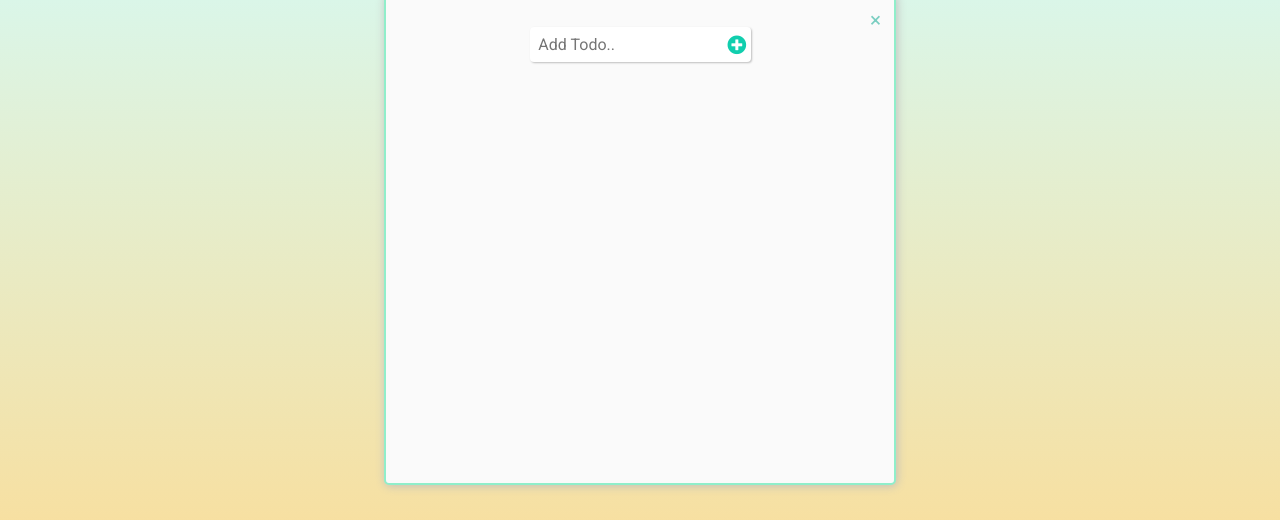
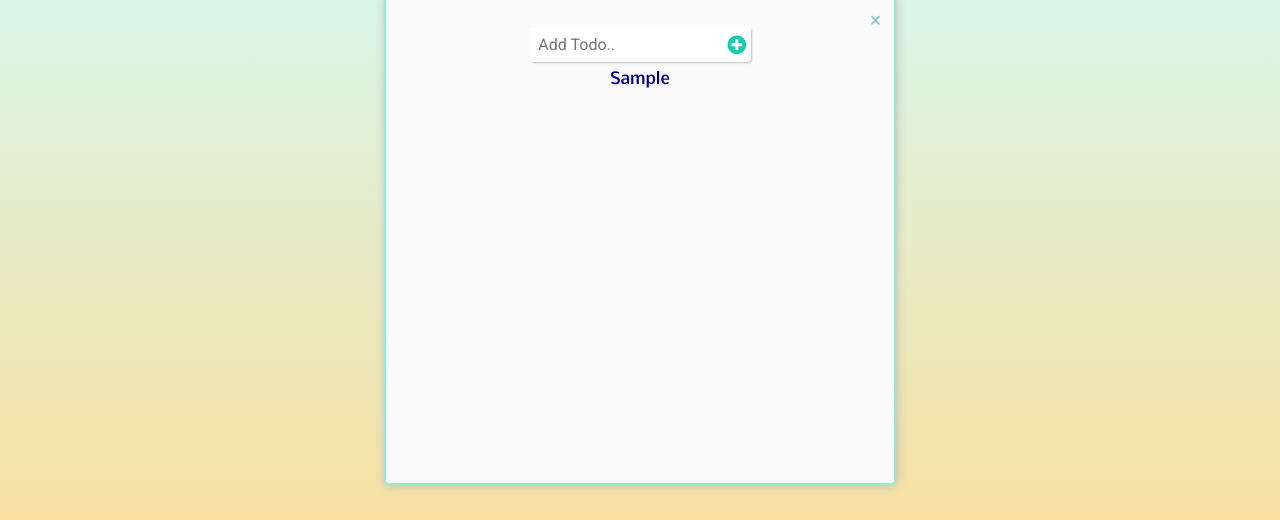
Before and after one commit to sheryl31/Todo-React-App, a React (Create React App) app: page / in a window 1280 px wide. Both pictures are taken after typing "Sample" into the empty fields and a click on the button 754 px from the left and 185 px from the top of the page. Shown: the part 167-687 px from the top of the page. Built offline with nearby package versions, Linux system fonts and the light colour scheme.

Commit message:
edit lists again, mark as complete or delete

```diff
--- a/public/index.html
+++ b/public/index.html
@@ -10,7 +10,7 @@
       content="Web site created using create-react-app"
     />
     <link href="https://fonts.googleapis.com/css?family=Roboto" rel="stylesheet">
-    <link href="https://fonts.googleapis.com/css?family=Fira+Sans" rel="stylesheet">
+    <link href="https://fonts.googleapis.com/css2?family=Nobile:wght@500&display=swap" rel="stylesheet">
     <link
     rel="stylesheet"
     href="https://cdnjs.cloudflare.com/ajax/libs/font-awesome/5.12.1/css/all.min.css"
--- a/src/App.css
+++ b/src/App.css
@@ -81,6 +81,7 @@ input[type="text"] {
   align-items: center;
   overflow-y: scroll;
   overflow-x: hidden;
+  scroll-behavior: smooth;
   height: 50vh;
 }
 
@@ -153,7 +154,7 @@ input[type="text"] {
   background-color: rgba(0, 0, 0, 0.25);
 }
 
-.modal_content {
+.popup_content {
   background-color: rgb(250, 250, 250);
   position: absolute;
   top: 20%;
@@ -183,3 +184,32 @@ input[type="text"] {
   position: relative;
   margin-top: 1.2rem;
 }
+
+.formatLists-todo-container {
+  background-color: rgb(250, 250, 250);
+  padding: 1rem;
+  margin-bottom: 1rem;
+  border-radius: 5px;
+  border: 2px solid rgb(144, 238, 202);
+  box-shadow: 1px 1px 10px rgb(190, 190, 190);
+  width: 50vh;
+}
+.format-list-container {
+  padding: 1rem;
+  display: flex;
+  flex-wrap: wrap;
+  scroll-behavior: smooth;
+  justify-content: space-around;
+}
+
+.hide-window {
+  display: none;
+  pointer-events: none;
+  visibility: hidden;
+}
+
+.title-todolist {
+  text-align: center;
+  font-family: "Nobile", sans-serif;
+  margin-bottom: 1rem;
+}
--- a/src/App.js
+++ b/src/App.js
@@ -2,20 +2,16 @@ import React, { useState, useEffect } from "react";
 import "./App.css";
 import AddListForm from "./components/AddListForm";
 import Popup from "./components/Popup";
+import TodoList from "./components/TodoList";
 
 function App() {
   const [formatLists, setFormatLists] = useState([]);
   const [todos, setTodos] = useState([]);
   const [seen, setSeen] = useState(false);
-
-  useEffect(() => {
-    getLocalTodos();
-  }, []);
-
-  useEffect(() => {
-    saveLocalTodos();
-    console.log("save localtodos");
-  }, [formatLists, seen]);
+  const [todoContainerToggle, setTodoContainerToggle] = useState(false);
+  const [activeID, setActiveID] = useState(null);
+  const [edit, setEdit] = useState(false);
+  const [currentList, setCurrentList] = useState(formatLists[0]);
 
   const saveLocalTodos = () => {
     localStorage.setItem("formatLists", JSON.stringify(formatLists));
@@ -32,8 +28,71 @@ function App() {
   const togglePop = () => {
     setSeen(!seen);
     setTodos([]);
-    console.log("togglePop");
+    setTodoContainerToggle(!todoContainerToggle);
   };
+
+  const deleteEmpty = () => {
+    setFormatLists(formatLists.filter((el) => el.todos.length > 0));
+  };
+
+  const toggleEdit = () => {
+    if (currentList && currentList.length > 0) {
+      setEdit(!edit);
+      setTodoContainerToggle(!todoContainerToggle);
+    }
+  };
+
+  const editFormatList = (id) => {
+    let formatList = formatLists.filter((item) => item.id === id);
+    if (formatList && formatList.length > 0) {
+      setCurrentList(formatList);
+      setTodos(formatList[0].todos);
+    }
+    toggleEdit();
+  };
+
+  const updateFormatLists = () => {
+    if (!todos.length && !todoContainerToggle) return;
+
+    console.log("=================");
+    console.log("updateFormatLists ID ", activeID);
+    console.log("formatLists ", formatLists);
+    console.log("todos ", todos);
+    console.log("=================");
+    if (activeID === null) return;
+
+    setFormatLists(
+      formatLists.map((item) => {
+        if (item.id === activeID) {
+          return {
+            ...item,
+            todos: [...todos],
+          };
+        }
+        return item;
+      })
+    );
+  };
+
+  const updateCurrentList = () => {
+    let formatList = formatLists.filter((item) => item.id === activeID);
+    if (formatList && formatList.length > 0) {
+      setCurrentList(formatList);
+    }
+  };
+
+  useEffect(() => {
+    getLocalTodos();
+  }, []);
+
+  useEffect(() => {
+    updateFormatLists();
+  }, [todos]);
+
+  useEffect(() => {
+    saveLocalTodos();
+    updateCurrentList();
+  }, [formatLists]);
 
   return (
     <div className="App">
@@ -43,22 +102,56 @@ function App() {
       <AddListForm
         formatLists={formatLists}
         setFormatLists={setFormatLists}
-        todos={todos}
-        setTodos={setTodos}
         togglePop={togglePop}
       />
 
       {seen ? (
         <Popup
-          key={formatLists[formatLists.length - 1].id}
+          key={1}
           togglePop={togglePop}
           todos={todos}
           setTodos={setTodos}
           formatTodo={formatLists[formatLists.length - 1]}
-          formatLists={formatLists}
-          setFormatLists={setFormatLists}
+          todoContainerToggle={todoContainerToggle}
+          deleteEmpty={deleteEmpty}
+          setActiveID={setActiveID}
+          editFormatList={editFormatList}
         />
       ) : null}
+      <div className="test">
+        <div
+          className={
+            todoContainerToggle ? `hide-window` : `format-list-container`
+          }
+        >
+          {!seen
+            ? formatLists.map((item) => (
+                <TodoList
+                  key={item.id}
+                  todos={item.todos}
+                  setTodos={setTodos}
+                  todoContainerToggle={todoContainerToggle}
+                  setActiveID={setActiveID}
+                  editFormatList={editFormatList}
+                  formatTodo={item}
+                />
+              ))
+            : null}
+        </div>
+        {edit ? (
+          <Popup
+            key={1}
+            togglePop={toggleEdit}
+            todos={currentList[0].todos}
+            setTodos={setTodos}
+            formatTodo={currentList[0]}
+            todoContainerToggle={todoContainerToggle}
+            deleteEmpty={deleteEmpty}
+            editFormatList={editFormatList}
+            setActiveID={setActiveID}
+          />
+        ) : null}
+      </div>
     </div>
   );
 }
--- a/src/components/Form.js
+++ b/src/components/Form.js
@@ -1,11 +1,7 @@
-import React, { useEffect, useState } from "react";
+import React, { useState } from "react";
 
-const Form = ({ todos, setTodos, formatLists, setFormatLists, formatTodo }) => {
+const Form = ({ todos, setTodos, formatTodo, setActiveID }) => {
   const [inputText, setInputText] = useState("");
-
-  useEffect(() => {
-    mapFormatTodo();
-  }, [todos]);
 
   const inputTextHandler = (e) => {
     setInputText(e.target.value);
@@ -13,26 +9,15 @@ const Form = ({ todos, setTodos, formatLists, setFormatLists, formatTodo }) => {
 
   const submitListHandler = (e) => {
     e.preventDefault();
-    setTodos([
-      ...todos,
-      { text: inputText, completed: false, id: Math.random() * 1000 },
-    ]);
+    if (inputText.length > 0) {
+      setTodos([
+        ...todos,
+        { text: inputText, completed: false, id: Math.random() * 1000 },
+      ]);
+      setInputText("");
 
-    setInputText("");
-  };
-
-  const mapFormatTodo = () => {
-    setFormatLists(
-      formatLists.map((item) => {
-        if (item.id === formatTodo.id) {
-          return {
-            ...item,
-            todos: [...todos],
-          };
-        }
-        return item;
-      })
-    );
+      if (formatTodo) setActiveID(formatTodo.id);
+    }
   };
 
   return (
--- a/src/components/Popup.js
+++ b/src/components/Popup.js
@@ -7,17 +7,20 @@ const Popup = ({
   todos,
   setTodos,
   formatTodo,
-  formatLists,
-  setFormatLists,
+  todoContainerToggle,
+  deleteEmpty,
+  setActiveID,
+  editFormatList,
 }) => {
   const handleClick = () => {
     togglePop();
+    deleteEmpty();
     console.log("handleClick");
   };
 
   return (
     <div className="modal">
-      <div className="modal_content">
+      <div className="popup_content">
         <span className="close" onClick={handleClick}>
           &times;
         </span>
@@ -25,11 +28,18 @@ const Popup = ({
           <Form
             todos={todos}
             setTodos={setTodos}
-            formatLists={formatLists}
-            setFormatLists={setFormatLists}
+            formatTodo={formatTodo}
+            setActiveID={setActiveID}
+          />
+          <TodoList
+            key={formatTodo.id}
+            todos={todos}
+            setTodos={setTodos}
+            todoContainerToggle={todoContainerToggle}
+            setActiveID={setActiveID}
+            editFormatList={editFormatList}
             formatTodo={formatTodo}
           />
-          <TodoList todos={todos} setTodos={setTodos} />
         </div>
       </div>
     </div>
--- a/src/components/Todo.js
+++ b/src/components/Todo.js
@@ -1,9 +1,9 @@
-import React from "react";
+import React, { useCallback } from "react";
 
 const Todo = ({ todos, setTodos, todo }) => {
-  const deleteHandler = () => {
+  const deleteHandler = useCallback(() => {
     setTodos(todos.filter((el) => el.id !== todo.id));
-  };
+  });
 
   const completeHandler = () => {
     setTodos(
--- a/src/components/TodoList.js
+++ b/src/components/TodoList.js
@@ -1,21 +1,33 @@
-import React from "react";
+import React, { useCallback } from "react";
 import Todo from "./Todo";
 
-const TodoList = ({ todos, setTodos }) => {
-  const myRef = React.createRef();
-
-  const executeScroll = () => {
-    myRef.current.scrollIntoView({ behavior: "smooth", block: "start" });
-  };
-
-  /*   React.useEffect((e) => {
-    if (e && myRef.current) {
-      executeScroll();
-    }
-  }); */
+const TodoList = ({
+  todos,
+  setTodos,
+  todoContainerToggle,
+  setActiveID,
+  editFormatList,
+  formatTodo,
+}) => {
+  const clickHandler = useCallback(
+    (e) => {
+      if (e) setActiveID(e, editFormatList(e));
+    },
+    [setActiveID, editFormatList]
+  );
 
   return (
-    <div ref={myRef} className="todo-container">
+    <div
+      className={
+        todoContainerToggle ? `todo-container` : `formatLists-todo-container`
+      }
+      onClick={() => {
+        if (formatTodo && !todoContainerToggle) clickHandler(formatTodo.id);
+      }}
+    >
+      <div className="title-todolist">
+        {formatTodo != null ? formatTodo.text : ""}
+      </div>
       <ul className="todo-list">
         {todos.map((todo) => (
           <Todo key={todo.id} todos={todos} setTodos={setTodos} todo={todo} />
@@ -24,5 +36,4 @@ const TodoList = ({ todos, setTodos }) => {
     </div>
   );
 };
-
 export default TodoList;
```
